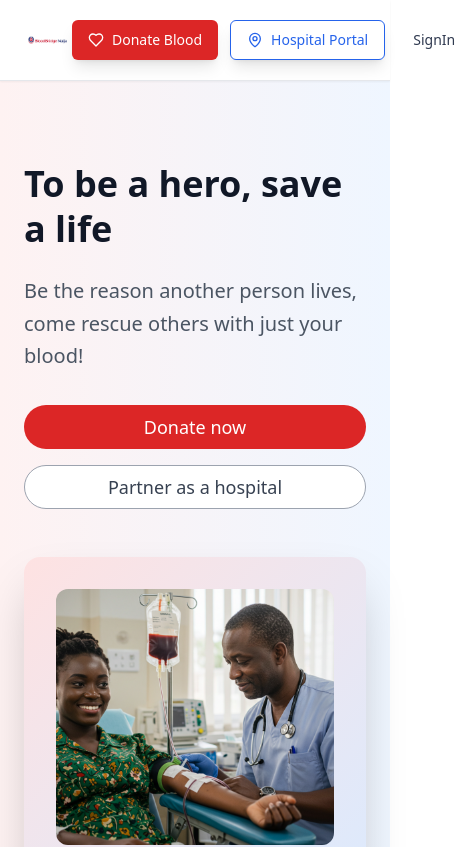
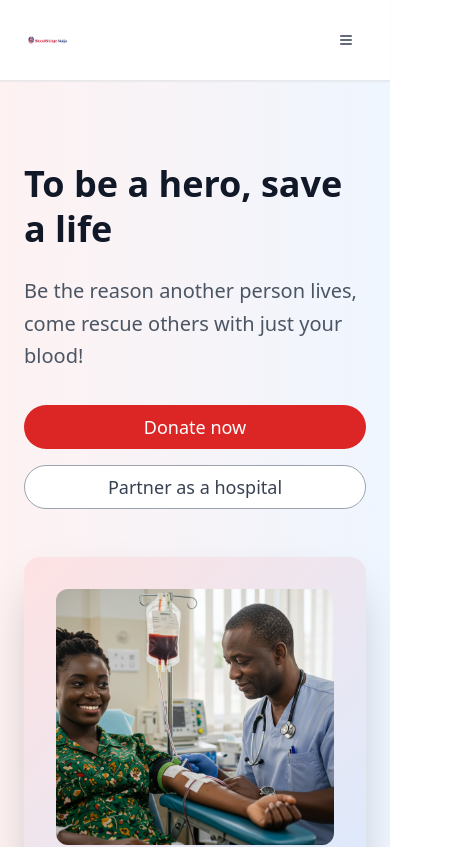
Before and after one commit to Bigdee001-dev/blood-bridge, a React (Vite) app: page / in a window 390 px wide. Shown: the top 847 px of the page, 471 px wide, since content can reach past the window. Built offline with nearby package versions, Linux system fonts and the light colour scheme.

Commit message:
Refactor: Make navigation responsive

```diff
--- a/src/components/MainNavigation.tsx
+++ b/src/components/MainNavigation.tsx
@@ -2,7 +2,8 @@
 import React from 'react';
 import { Link } from 'react-router-dom';
 import { Button } from "@/components/ui/button";
-import { Heart, Users, Shield, MapPin } from "lucide-react";
+import { Sheet, SheetContent, SheetTrigger } from "@/components/ui/sheet";
+import { Heart, Users, Shield, MapPin, Menu } from "lucide-react";
 
 const MainNavigation = () => {
   return (
@@ -33,11 +34,11 @@ const MainNavigation = () => {
         </Link>
       </div>
 
-      <div className="flex items-center gap-3">
+      <div className="hidden lg:flex items-center gap-3">
         <Link to="/donor-signup">
           <Button className="bg-red-600 hover:bg-red-700 text-white shadow-lg hover:shadow-xl transition-all duration-300 flex items-center gap-2">
             <Heart className="w-4 h-4" />
-            Donate Blood
+            Donor Portal
           </Button>
         </Link>
         <Link to="/hospital-signup">
@@ -52,6 +53,55 @@ const MainNavigation = () => {
           </Button>
         </Link>
       </div>
+
+      {/* Mobile/Tablet Hamburger Menu */}
+      <div className="lg:hidden">
+        <Sheet>
+          <SheetTrigger asChild>
+            <Button variant="ghost" size="icon">
+              <Menu className="h-6 w-6" />
+            </Button>
+          </SheetTrigger>
+          <SheetContent side="right" className="w-[300px] sm:w-[400px]">
+            <div className="flex flex-col gap-4 mt-8">
+              {/* Navigation Links */}
+              <div className="flex flex-col gap-2 pb-4 border-b">
+                <Link to="/" className="text-foreground hover:text-red-600 transition-colors flex items-center gap-2 p-2 rounded-lg hover:bg-muted">
+                  <Heart className="w-4 h-4" />
+                  Home
+                </Link>
+                <Link to="/about" className="text-foreground hover:text-red-600 transition-colors flex items-center gap-2 p-2 rounded-lg hover:bg-muted">
+                  <Users className="w-4 h-4" />
+                  About
+                </Link>
+                <Link to="/blog" className="text-foreground hover:text-red-600 transition-colors flex items-center gap-2 p-2 rounded-lg hover:bg-muted">
+                  <Shield className="w-4 h-4" />
+                  Blog
+                </Link>
+              </div>
+
+              {/* Action Buttons */}
+              <Link to="/donor-signup" className="w-full">
+                <Button className="w-full bg-red-600 hover:bg-red-700 text-white shadow-lg hover:shadow-xl transition-all duration-300 flex items-center gap-2">
+                  <Heart className="w-4 h-4" />
+                  Donor Portal
+                </Button>
+              </Link>
+              <Link to="/hospital-signup" className="w-full">
+                <Button variant="outline" className="w-full border-blue-600 text-blue-600 hover:bg-blue-600 hover:text-white shadow-lg hover:shadow-xl transition-all duration-300 flex items-center gap-2">
+                  <MapPin className="w-4 h-4" />
+                  Hospital Portal
+                </Button>
+              </Link>
+              <Link to="/signin" className="w-full">
+                <Button variant="ghost" className="w-full text-foreground hover:bg-muted">
+                  SignIn
+                </Button>
+              </Link>
+            </div>
+          </SheetContent>
+        </Sheet>
+      </div>
     </nav>
   );
 };
--- a/src/pages/About.tsx
+++ b/src/pages/About.tsx
@@ -1,70 +1,15 @@
 
 import { Button } from "@/components/ui/button";
 import { Card, CardContent } from "@/components/ui/card";
-import { Sheet, SheetContent, SheetTrigger } from "@/components/ui/sheet";
+import MainNavigation from "@/components/MainNavigation";
 import { Link } from "react-router-dom";
-import { Heart, Users, MapPin, Shield, Target, Eye, CheckCircle, Menu } from "lucide-react";
+import { Heart, Users, MapPin, Shield, Target, Eye, CheckCircle } from "lucide-react";
 
 const About = () => {
   return (
     <div className="min-h-screen bg-gradient-to-br from-deep-blue via-primary to-purple-900">
       {/* Navigation */}
-      <nav className="sticky top-0 z-50 flex items-center justify-between px-6 py-4 bg-white shadow-sm border-b">
-        <div className="flex items-center gap-3">
-          <div className="w-12 h-12 flex items-center justify-center">
-            <img
-              src="/lovable-uploads/5a270a74-6bee-4b12-a0b5-f1d10ea44e22.png"
-              alt="BloodBridge Logo"
-              className="h-10 object-contain"
-            />
-          </div>
-          <span className="text-foreground text-xl lg:text-2xl font-black hidden sm:block">BloodBridge</span>
-        </div>
-
-        <div className="hidden md:flex items-center gap-6">
-          <Link to="/" className="text-foreground hover:text-red-600 transition-colors flex items-center gap-1 font-medium">
-            <Heart className="w-4 h-4" />
-            Home
-          </Link>
-          <Link to="/about" className="text-foreground hover:text-red-600 transition-colors flex items-center gap-1 font-medium">
-            <Users className="w-4 h-4" />
-            About
-          </Link>
-          <Link to="/blog" className="text-foreground hover:text-red-600 transition-colors flex items-center gap-1 font-medium">
-            <Shield className="w-4 h-4" />
-            Blog
-          </Link>
-        </div>
-
-        <Sheet>
-          <SheetTrigger asChild>
-            <Button variant="ghost" size="icon">
-              <Menu className="h-6 w-6" />
-            </Button>
-          </SheetTrigger>
-          <SheetContent side="right" className="w-[300px] sm:w-[400px]">
-            <div className="flex flex-col gap-4 mt-8">
-              <Link to="/donor-signup" className="w-full">
-                <Button className="w-full bg-red-600 hover:bg-red-700 text-white shadow-lg hover:shadow-xl transition-all duration-300 flex items-center gap-2">
-                  <Heart className="w-4 h-4" />
-                  Donor Portal
-                </Button>
-              </Link>
-              <Link to="/hospital-signup" className="w-full">
-                <Button variant="outline" className="w-full border-blue-600 text-blue-600 hover:bg-blue-600 hover:text-white shadow-lg hover:shadow-xl transition-all duration-300 flex items-center gap-2">
-                  <MapPin className="w-4 h-4" />
-                  Hospital Portal
-                </Button>
-              </Link>
-              <Link to="/signin" className="w-full">
-                <Button variant="ghost" className="w-full text-foreground hover:bg-muted">
-                  SignIn
-                </Button>
-              </Link>
-            </div>
-          </SheetContent>
-        </Sheet>
-      </nav>
+      <MainNavigation />
 
       {/* Hero Section */}
       <div className="px-6 py-20 text-center">
--- a/src/pages/Landing.tsx
+++ b/src/pages/Landing.tsx
@@ -4,6 +4,7 @@ import { Card, CardContent } from "@/components/ui/card";
 import { Input } from "@/components/ui/input";
 import { Accordion, AccordionContent, AccordionItem, AccordionTrigger } from "@/components/ui/accordion";
 import { ScrollArea } from "@/components/ui/scroll-area";
+import MainNavigation from "@/components/MainNavigation";
 import { Link } from "react-router-dom";
 import { useState, useEffect } from "react";
 import { Heart, Users, MapPin, Shield, Phone, Mail } from "lucide-react";
@@ -84,53 +85,7 @@ const Landing = () => {
   return (
     <div className="min-h-screen bg-white">
       {/* Navigation */}
-      <nav className="sticky top-0 z-50 flex items-center justify-between px-6 py-4 bg-white shadow-sm border-b">
-        <div className="flex items-center gap-3">
-          <div className="w-12 h-12 flex items-center justify-center">
-            <img
-              src="/lovable-uploads/5a270a74-6bee-4b12-a0b5-f1d10ea44e22.png"
-              alt="BloodBridge Logo"
-              className="h-10 object-contain"
-            />
-          </div>
-          <span className="text-foreground text-xl lg:text-2xl font-black hidden sm:block">BloodBridge</span>
-        </div>
-
-        <div className="hidden md:flex items-center gap-6">
-          <Link to="/" className="text-foreground hover:text-red-600 transition-colors flex items-center gap-1 font-medium">
-            <Heart className="w-4 h-4" />
-            Home
-          </Link>
-          <Link to="/about" className="text-foreground hover:text-red-600 transition-colors flex items-center gap-1 font-medium">
-            <Users className="w-4 h-4" />
-            About
-          </Link>
-          <Link to="/blog" className="text-foreground hover:text-red-600 transition-colors flex items-center gap-1 font-medium">
-            <Shield className="w-4 h-4" />
-            Blog
-          </Link>
-        </div>
-
-        <div className="flex items-center gap-3">
-          <Link to="/donor-signup">
-            <Button className="bg-red-600 hover:bg-red-700 text-white shadow-lg hover:shadow-xl transition-all duration-300 flex items-center gap-2">
-              <Heart className="w-4 h-4" />
-              Donate Blood
-            </Button>
-          </Link>
-          <Link to="/hospital-signup">
-            <Button variant="outline" className="border-blue-600 text-blue-600 hover:bg-blue-600 hover:text-white shadow-lg hover:shadow-xl transition-all duration-300 flex items-center gap-2">
-              <MapPin className="w-4 h-4" />
-              Hospital Portal
-            </Button>
-          </Link>
-          <Link to="/signin">
-            <Button variant="ghost" className="text-foreground hover:bg-muted">
-              SignIn
-            </Button>
-          </Link>
-        </div>
-      </nav>
+      <MainNavigation />
 
       {/* Hero Section */}
       <div className="px-6 py-20 bg-gradient-to-r from-red-50 to-blue-50">
```
